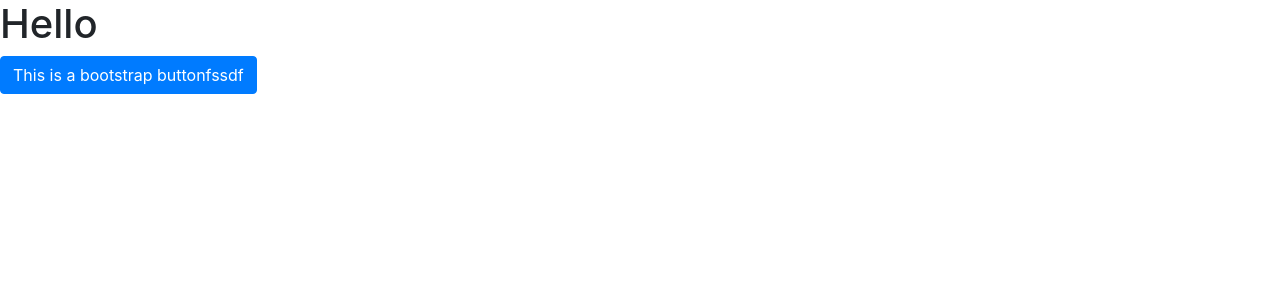
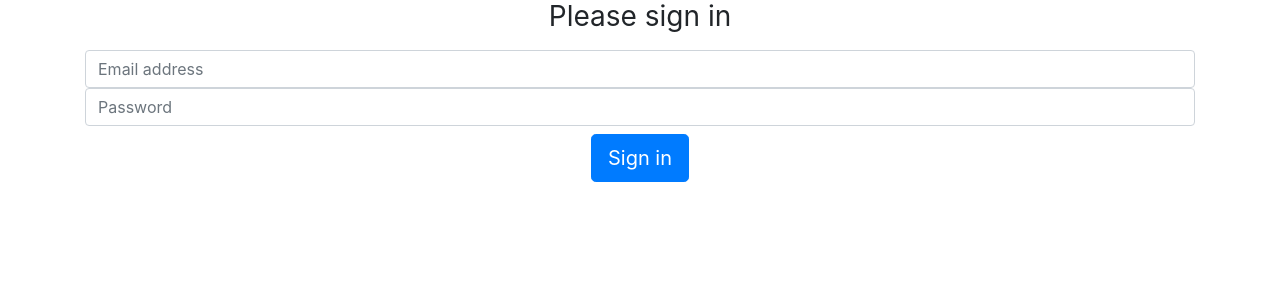
Before and after one commit to fa-901/bitfountain-test, a React (Vite) app: page / in a window 1280 px wide. Shown: the top 300 px of the page. Built offline with nearby package versions, Linux system fonts and the light colour scheme.

Commit message:
login component done

```diff
--- a/src/App.tsx
+++ b/src/App.tsx
@@ -7,26 +7,22 @@ interface Props {
 
 }
 
+interface State {
+	isLogin: boolean,
+}
+
 class App extends React.Component<Props> {
-	constructor(props: any) {
-		super(props);
+	state: State = {
+		isLogin: false,
+	};
 
-		this.state = {
-			isLogin: false,
-		}
-	}
+
 
 	render() {
 		return (
-			<Fragment>
-				<h1>
-					Hello
-				</h1>
-				<button type="button" className="btn btn-primary">
-					This is a bootstrap button
-					<Login/>
-				</button>
-			</Fragment>
+			<div className='container'>
+				<Login onLogin={(e) => { this.setState({ isLogin: e }) }} />
+			</div>
 		);
 	}
 }
--- a/src/components/Login/index.tsx
+++ b/src/components/Login/index.tsx
@@ -2,24 +2,71 @@ import * as React from 'react';
 import { Fragment } from 'react';
 
 interface Props {
+    onLogin: (e: boolean) => void
+}
 
+interface State {
+    user: string,
+    pass: string,
+    isErr: boolean
 }
 
 export default class Login extends React.Component<Props> {
-    constructor(props: any) {
-        super(props);
+    state: State = {
+        user: '',
+        pass: '',
+        isErr: false,
+    };
 
-        this.state = {
-            user: '',
-            pass: '',
+    inputChange = (e: any) => {
+        this.setState({
+            [e.currentTarget.name]: e.currentTarget.value
+        })
+    }
+
+    validate = () => {
+        const { user, pass } = this.state;
+        const url: string = `http://163.47.115.230:30000/api/login`;
+        const data: object = {
+            "email": user,
+            "password": pass
         }
+
+        fetch(url, {
+            method: 'POST',
+            headers: {
+                'Accept': 'application/json',
+                'Content-Type': 'application/json'
+            },
+            body: JSON.stringify(data),
+        })
+            .then(response => response.json())
+            .then(data => {
+                if (data.user) {
+                    this.props.onLogin(true);
+                }
+                else {
+                    this.setState({ isErr: true, })
+                }
+            })
+            .catch((error) => {
+                console.error('Error:', error);
+            });
     }
 
     render() {
+        const { user, pass, isErr } = this.state;
+
         return (
-            <Fragment>
-                fssdf
-            </Fragment>
+            <div className="form-signin text-center">
+                <h1 className="h3 mb-3 font-weight-normal">Please sign in</h1>
+                <label htmlFor="inputEmail" className="sr-only">Email address</label>
+                <input type="email" id="inputEmail" className="form-control" placeholder="Email address" value={user} onChange={this.inputChange} name='user' />
+                <label htmlFor="inputPassword" className="sr-only" >Password</label>
+                <input type="password" id="inputPassword" className="form-control" placeholder="Password" value={pass} onChange={this.inputChange} name='pass' />
+                <button className="btn btn-lg btn-primary mt-2" onClick={this.validate}>Sign in</button>
+                {isErr && <div className='text-danger'>User/pass is wrong</div>}
+            </div>
         )
     }
 
```
